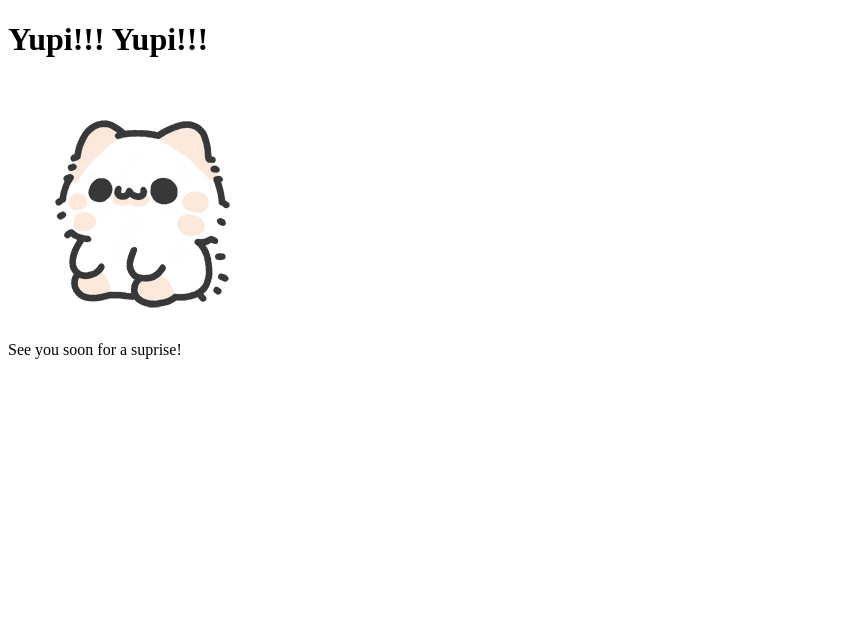
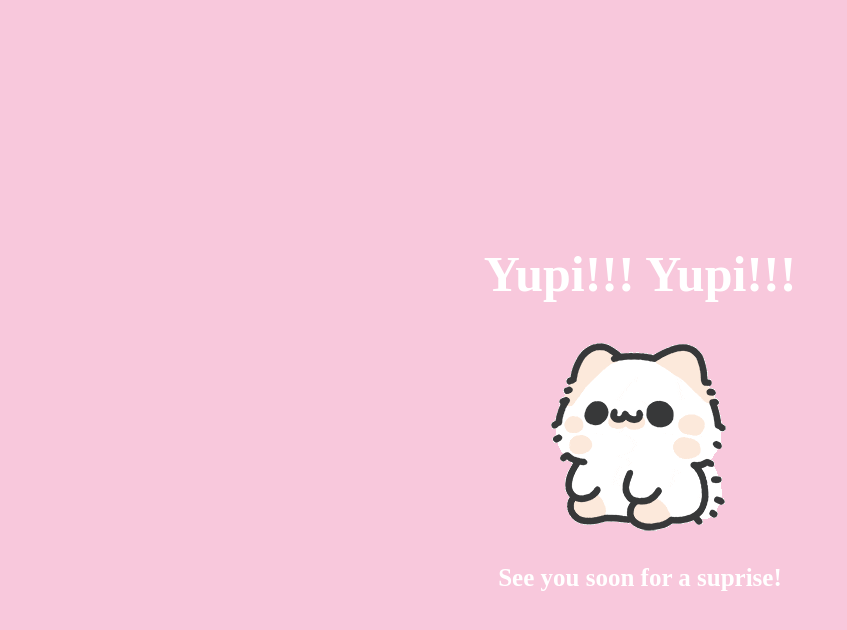
Before and after one commit to ApetroaeiClaudiu/apetroaeiclaudiu.github.io, a plain HTML site: page yes.html in a window 1280 px wide. Shown: the whole page, without its empty margins (0-847 px from the left). Drawn offline with Linux system fonts and the light colour scheme.

Commit message:
Update yes.html

```diff
--- a/yes.html
+++ b/yes.html
@@ -1,7 +1,7 @@
 <!DOCTYPE html>
 <html lang="en">
     <head>
-        <link rel="stylesheet" href="./style/css/yes_styles.css">
+        <link rel="stylesheet" href="./style/css/yes_style.css">
 
     </head>
     <body>
```
